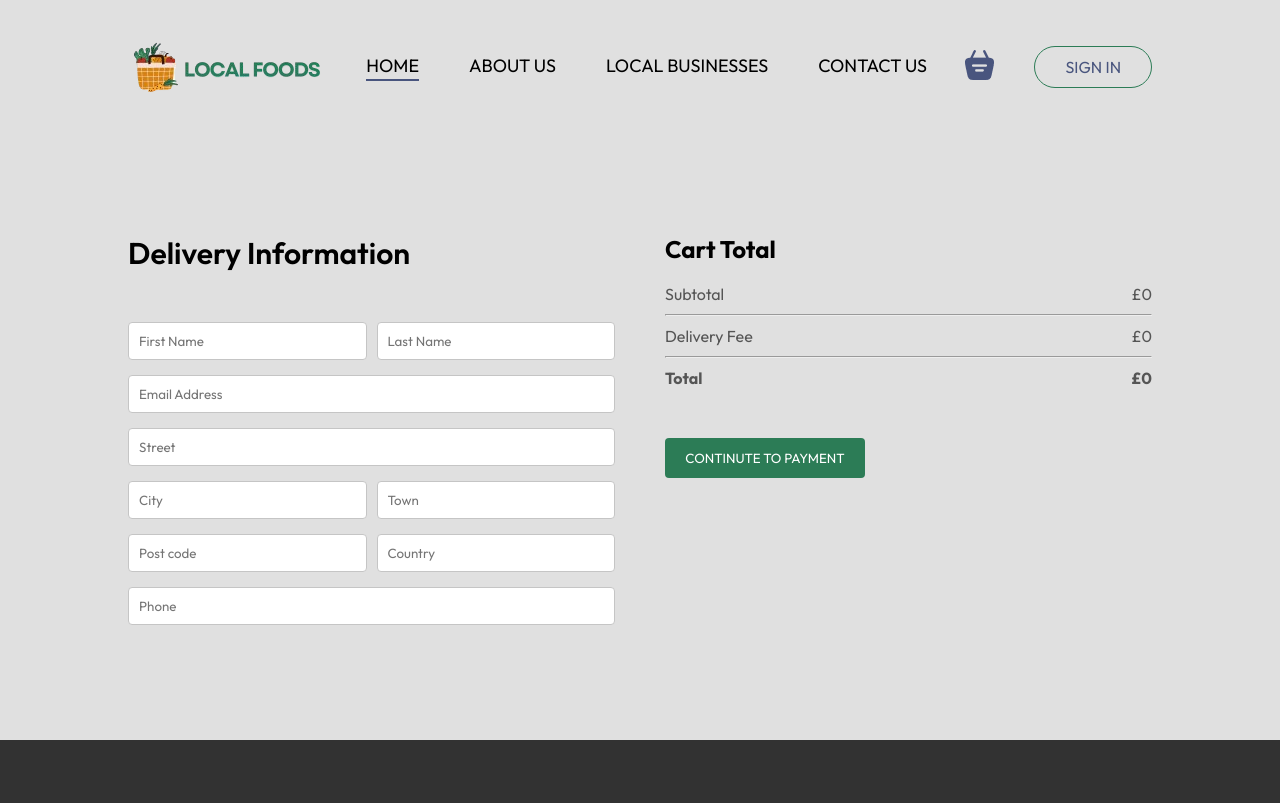
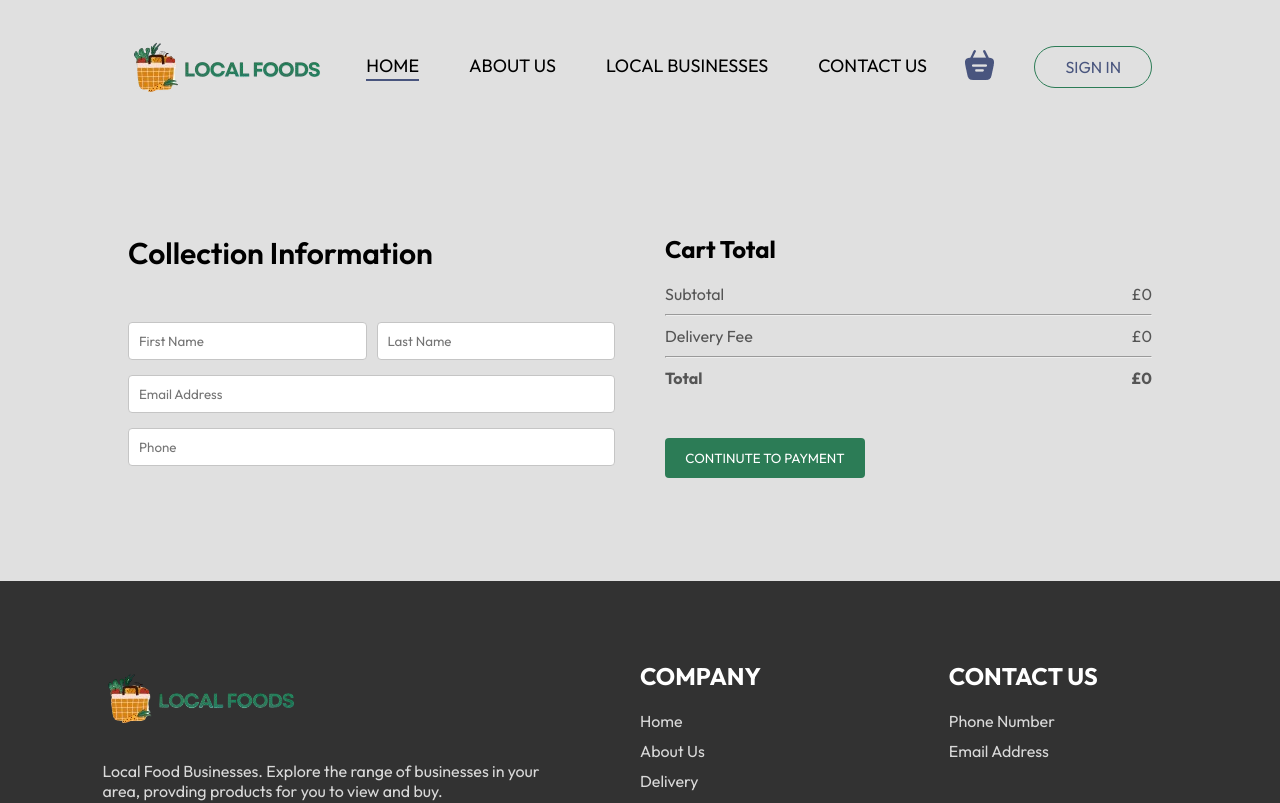
Before and after one commit to Joemartindale14/IDP, a React (Vite) app: page /order in a window 1280 px wide. Shown: the top 803 px of the page. Built offline with nearby package versions, Linux system fonts and the light colour scheme.

Commit message:
Small Changes

```diff
--- a/src/components/FoodItem/FoodItem.css
+++ b/src/components/FoodItem/FoodItem.css
@@ -16,6 +16,10 @@
 .food-item-desc{
   color: #676767;
   font-size: 12px;
+}
+.food-item-name{
+  font-size: 20px;
+  font-weight: 500;
 }
 .food-item-price{
   color: #2c7c56;
--- a/src/components/FoodItem/FoodItem.jsx
+++ b/src/components/FoodItem/FoodItem.jsx
@@ -34,6 +34,8 @@ const FootItem = ({ id, name, price, description, image }) => {
         )}
       </div>
       <div className="food-item-info">
+        <p className="food-item-name">{name}</p>
+        <br />
         <p className="food-item-desc">{description}</p>
         <p className="food-item-price">£{price}</p>
       </div>
--- a/src/components/Header/Header.jsx
+++ b/src/components/Header/Header.jsx
@@ -12,7 +12,7 @@ const Header = () => {
         <p>
           Find Local Food Businessses located near you to order products and foods for collection.
         </p>
-        <button onClick={() => navigate("/businesses")}>Click here</button>
+        <button onClick={() => navigate("/businesses")}>Browse</button>
       </div>
     </div>
   );
--- a/src/pages/AboutUsPage/AboutUsPage.css
+++ b/src/pages/AboutUsPage/AboutUsPage.css
@@ -0,0 +1,6 @@
+.about-us hr{
+    margin: 20px;
+    height: 2px;
+    background-color: #c0c0c0;
+    border: none;
+}
--- a/src/pages/AboutUsPage/AboutUsPage.jsx
+++ b/src/pages/AboutUsPage/AboutUsPage.jsx
@@ -1,14 +1,13 @@
 import React from "react";
 import AboutUs from "../../components/AboutUs/AboutUs";
 import OrderSteps from "../../components/OrderSteps/OrderSteps";
+import "./AboutUsPage.css";
 
 const AboutUsPage = () => {
   return (
     <div>
       <AboutUs />
-      <hr />
       <OrderSteps />
-      <hr />
     </div>
   );
 };
--- a/src/pages/PlaceOrder/PlaceOrder.jsx
+++ b/src/pages/PlaceOrder/PlaceOrder.jsx
@@ -8,21 +8,12 @@ const PlaceOrder = () => {
   return (
     <form className="place-order">
       <div className="place-order-left">
-        <p className="title">Delivery Information</p>
+        <p className="title">Collection Information</p>
         <div className="multi-fields">
           <input type="text" placeholder="First Name" />
           <input type="text" placeholder="Last Name" />
         </div>
         <input type="email" placeholder="Email Address" />
-        <input type="text" placeholder="Street" />
-        <div className="multi-fields">
-          <input type="text" placeholder="City" />
-          <input type="text" placeholder="Town" />
-        </div>
-        <div className="multi-fields">
-          <input type="text" placeholder="Post code" />
-          <input type="text" placeholder="Country" />
-        </div>
         <input type="text" placeholder="Phone" />
       </div>
       <div className="place-order-right">
```
